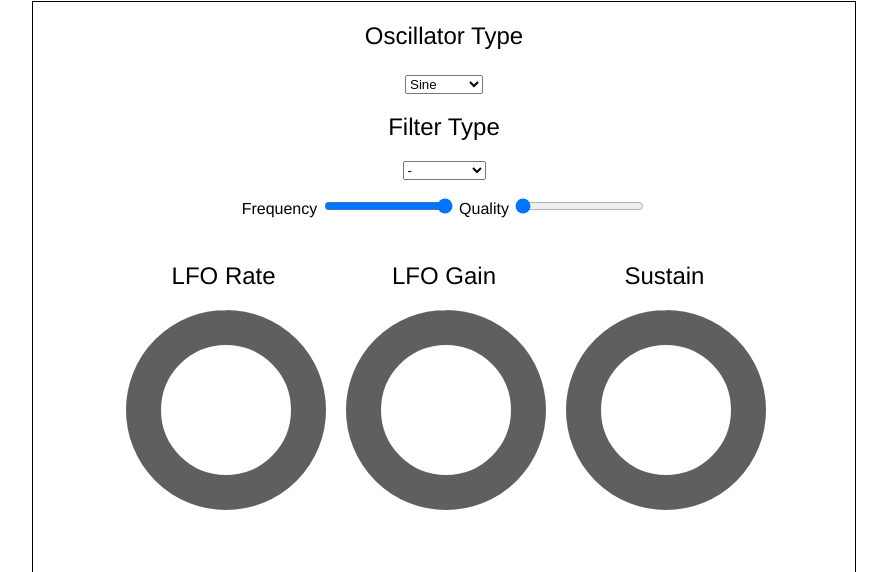
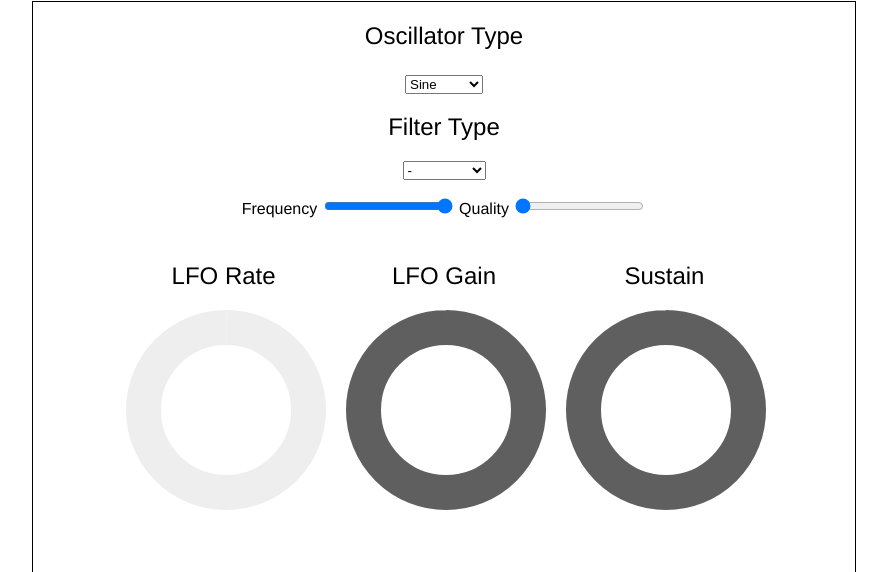
Before and after one commit to phdewitte/bmsynth, a website: page index.html in a window 1280 px wide. Shown: the part 151-723 px from the top of the page, without its empty margins (196-1083 px from the left). Drawn offline with nearby package versions, Linux system fonts and the light colour scheme.

Commit message:
final commit before push

```diff
--- a/index.html
+++ b/index.html
@@ -52,15 +52,18 @@
     <div class="adsr">
       <div id="attack">
         <h2>LFO Rate<h2>
-        <input type="text" value="75" data-displayPrevious=true id="lfo-rate">
+        <input type="text" value="0" data-displayPrevious=true id="lfo-rate">
         <script>
           $(function() {
             $("#lfo-rate").knob({
               'step':0.1,
               'min':0,
-              'max':5
+              'max':5,
+              'change' : function(current) { $('#lfo-rate').val(current) }
             });
           });
+          // console.log("At Knob")
+          // console.log($('#lfo-rate'))
         </script>
       </div>
       <div id="decay">
--- a/public/app.js
+++ b/public/app.js
@@ -23,8 +23,10 @@ nodes = [];
 
 // User Defined Controls
 var waveType = document.getElementById("waves")
-var lfoRate = document.getElementById("lfo-rate").value
-console.log(lfoRate)
+var lfoForm = document.getElementById("lfo-rate")
+// var lfoRate = lfoForm.innerHTML =
+// console.log("At var set")
+// console.log(lfoRate)
 
 // Synthesis
 keyboard.keyDown = function (note, frequency) {
@@ -57,7 +59,9 @@ keyboard.keyUp = function (note, frequency) {
 
 
 var lfo = context.createOscillator();
-lfo.frequency.value = 2.0;
+// console.log("At LFO function")
+lfo.frequency.value = 3.0;
+// console.log(lfo.frequency.value)
 var lfoGain = context.createGain();
 lfoGain.value = 0.4
 lfo.connect(lfoGain.gain);
```
